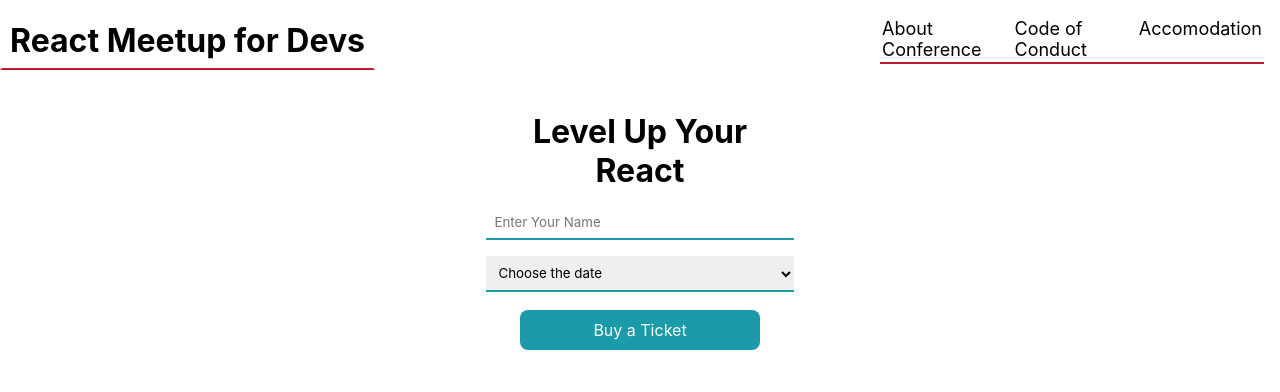
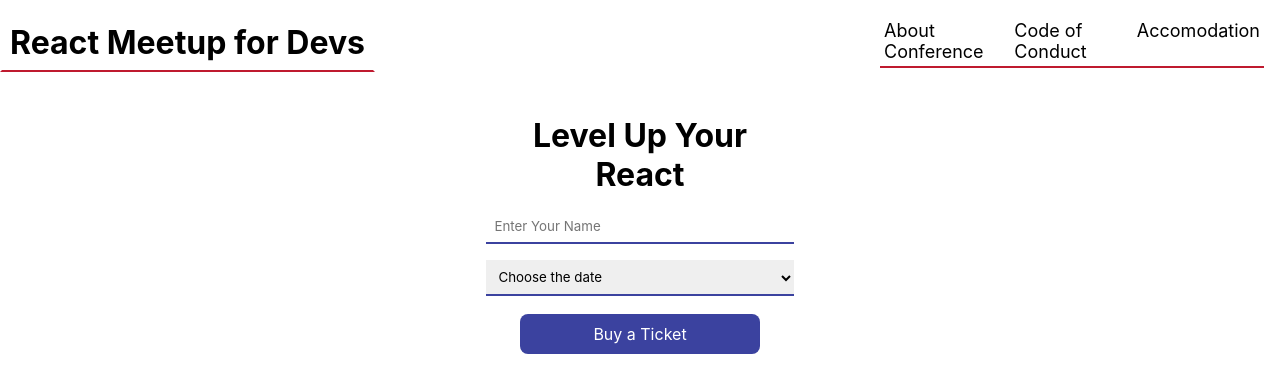
Before and after one commit to irakli12345/Responsive-React-Conference-App, a React (Create React App) app: page / in a window 1280 px wide. Shown: the top 392 px of the page. Built offline with nearby package versions, Linux system fonts and the light colour scheme.

Commit message:
changed colors again

```diff
--- a/src/App.css
+++ b/src/App.css
@@ -30,7 +30,7 @@ h1 {
   color: black;
   border-bottom: 2px solid #bf1a2f;
   font-size: 18px;
-  padding: 2px;
+  padding: 4px;
 }
 
 .primaryMenu > *:hover {
@@ -54,6 +54,7 @@ h1 {
   max-width: 80%;
   margin: 2rem auto;
   text-align: center;
+  border-radius: 1rem;
 }
 .home {
 }
@@ -77,27 +78,27 @@ h1 {
   border-radius: 0.5em;
   color: #ffff;
   padding: 0.5em 1em;
-  background-color: #1b9aaa;
+  background-color: #3b429f;
   max-width: 15em;
 }
 .button:active {
-  background-color: #1b9aaa;
+  background-color: #3b429f;
 }
 .button:hover {
   background-color: #ffff;
-  color: #1b9aaa;
-  border: 2px solid #1b9aaa;
+  color: #3b429f;
+  border: 2px solid #3b429f;
 }
 input[type="text"] {
   padding: 0.5rem;
   border: 0;
-  border-bottom: 2px solid #1b9aaa;
+  border-bottom: 2px solid #3b429f;
   font-family: inherit;
 }
 select {
   padding: 0.5rem;
   border: 0;
-  border-bottom: 2px solid #1b9aaa;
+  border-bottom: 2px solid #3b429f;
   font-family: inherit;
 }
 input:focus,
```
